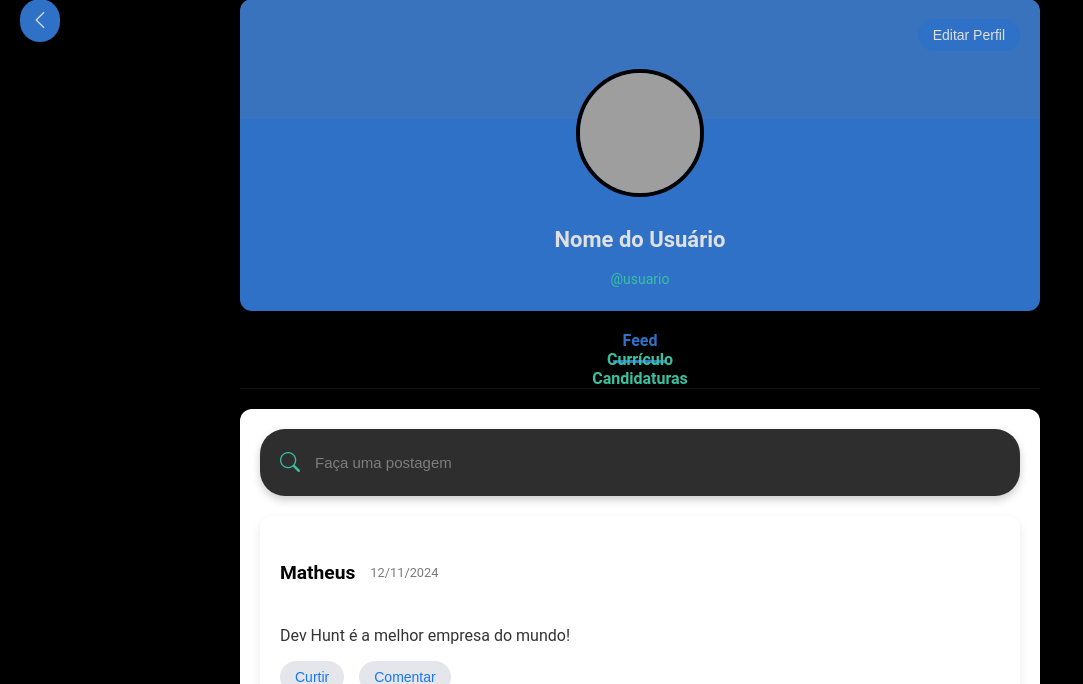
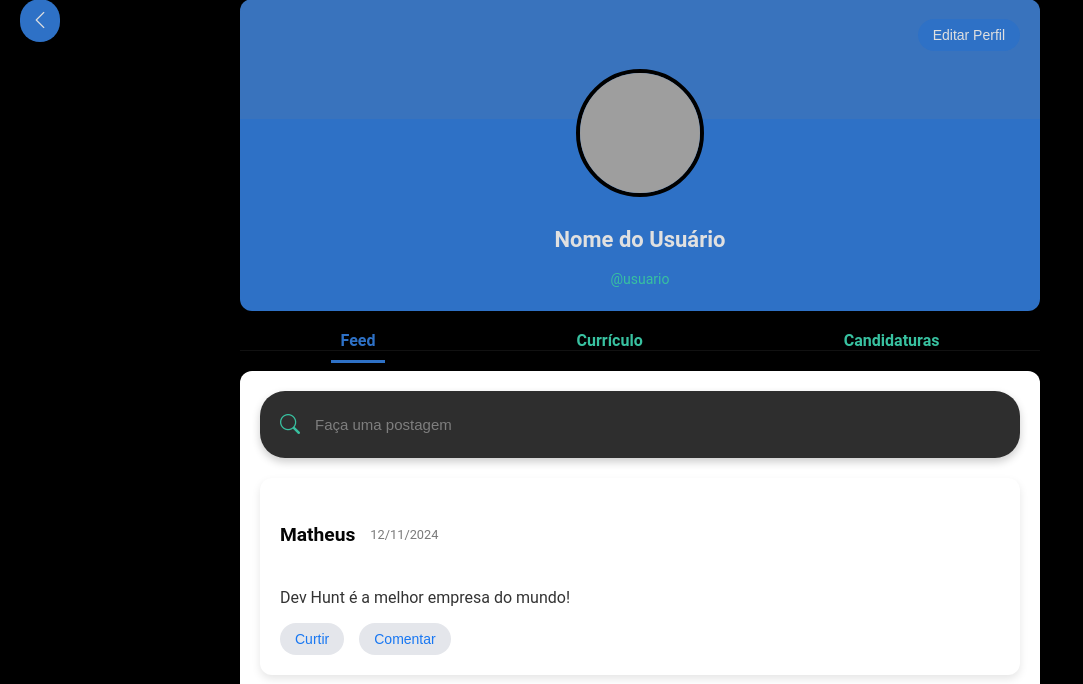
Before and after one commit to Rayanegmoura/Dev-Hunt, a PHP site: page /perfil.html in a window 1280 px wide. Shown: the part 21-705 px from the top of the page, without its empty margins (0-1083 px from the left). Run offline with PHP 8.4, Linux system fonts and the light colour scheme; grey boxes are pictures that could not be loaded.

Commit message:
Update style-perfil.css

```diff
--- a/style-perfil.css
+++ b/style-perfil.css
@@ -377,8 +377,3 @@ nav .Barra input[type="search"]::placeholder {
     flex-direction: column;
   }
 }
-
-  .perfil-nav ul {
-    flex-direction: column;
-  }
-}
```
